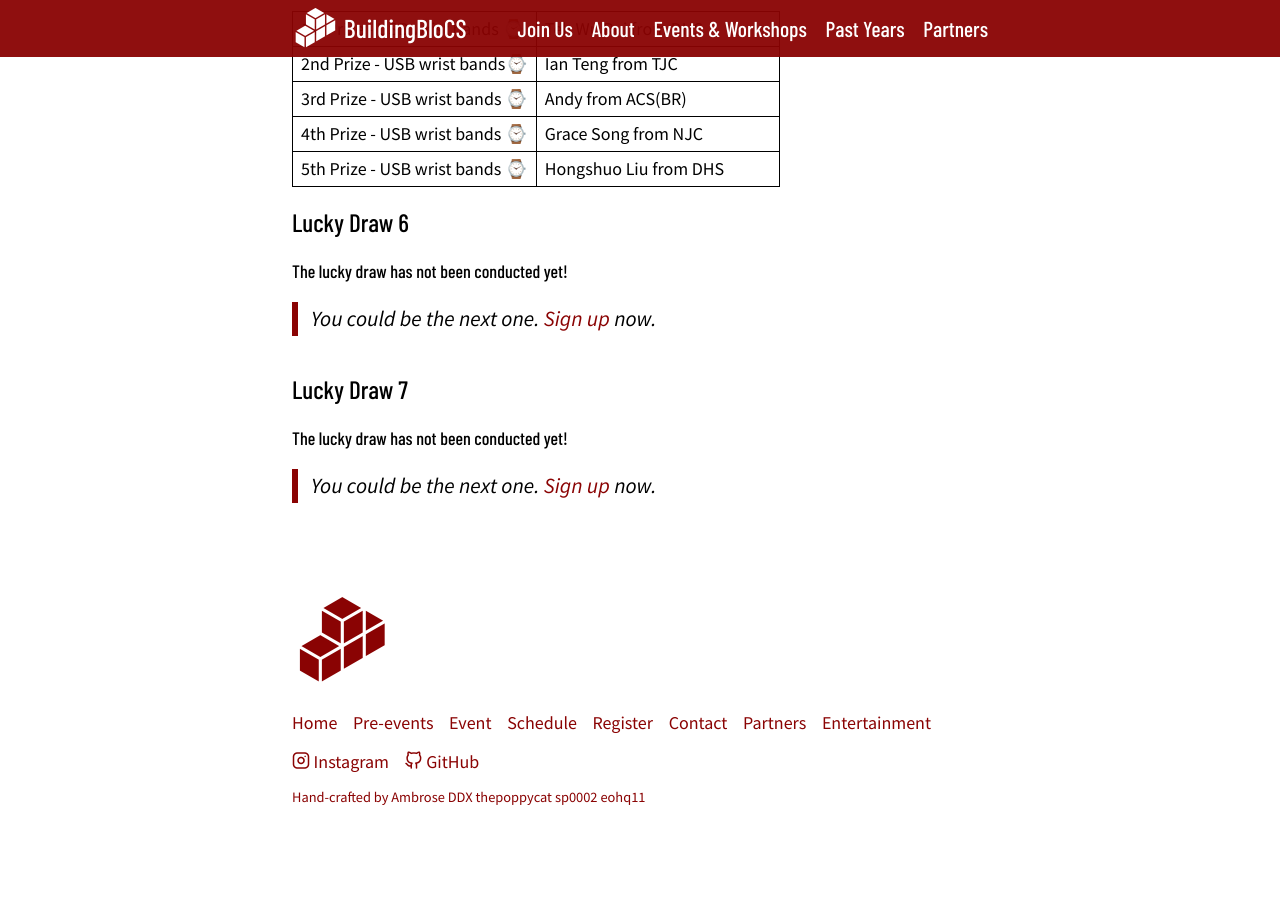
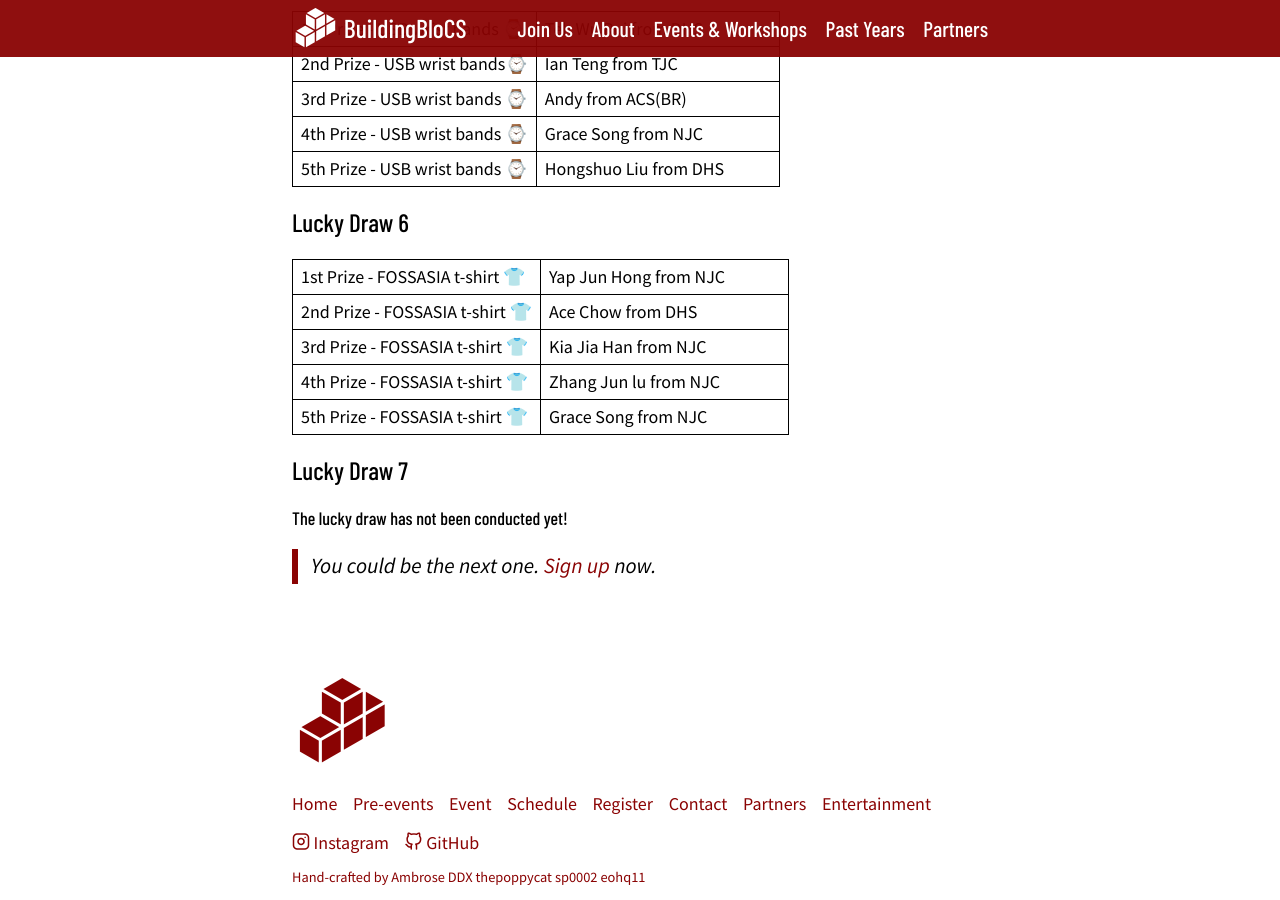
Before and after one commit to buildingblocs/2020, a Jekyll site: the page built from pre-event/luckydraw/index.md, in a window 1280 px wide and 900 px high, scrolled down 1674 px. Built offline with Jekyll 4.4.1, drawn with Linux system fonts in a browser that asks for light colours; some web fonts are replaced; our own code applies the rules of GitHub Pages for plain Markdown files; before the commit the page ends 2529 px from its top, so only the background shows below that.

Commit message:
Update Week 6 winners

```diff
--- a/_data/awards.yml
+++ b/_data/awards.yml
@@ -65,16 +65,16 @@
 
 - week: 6
   awards:
-  - prize:
-    winner:
-  - prize:
-    winner:
-  - prize:
-    winner:
-  - prize:
-    winner:
-  - prize:
-    winner:
+  - prize: 1st Prize - FOSSASIA t-shirt 👕
+    winner: Yap Jun Hong from NJC
+  - prize: 2nd Prize - FOSSASIA t-shirt 👕
+    winner: Ace Chow from DHS
+  - prize: 3rd Prize - FOSSASIA t-shirt 👕
+    winner: Kia Jia Han from NJC
+  - prize: 4th Prize - FOSSASIA t-shirt 👕
+    winner: Zhang Jun lu from NJC
+  - prize: 5th Prize - FOSSASIA t-shirt 👕
+    winner: Grace Song from NJC
 
 - week: 7
   awards:
```
